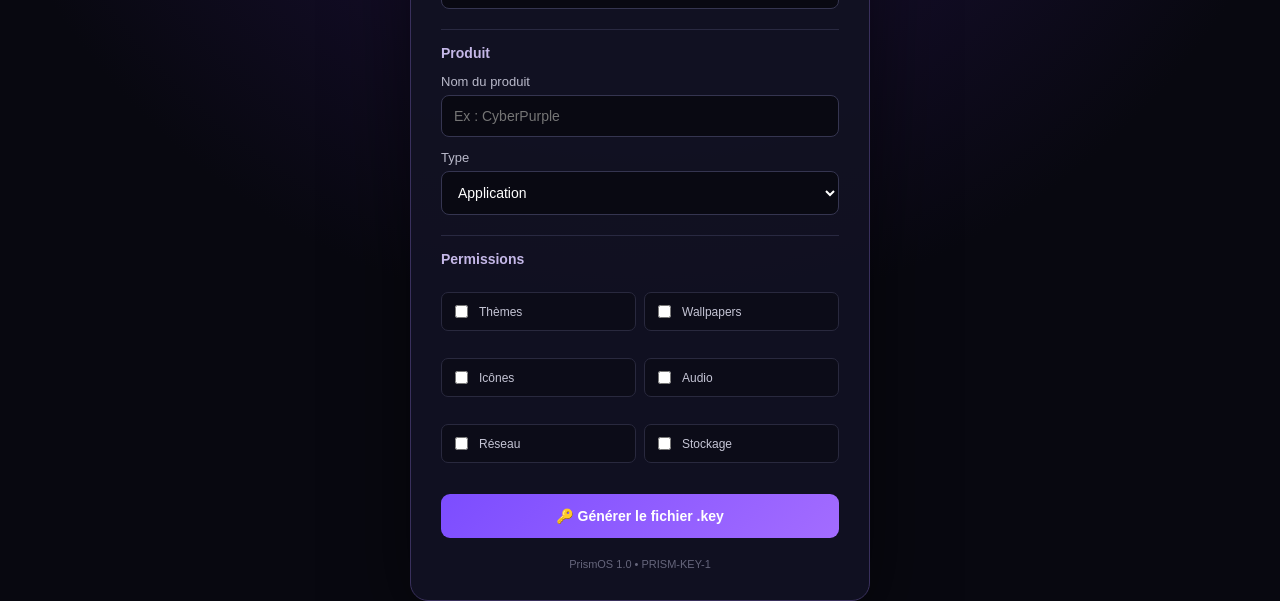
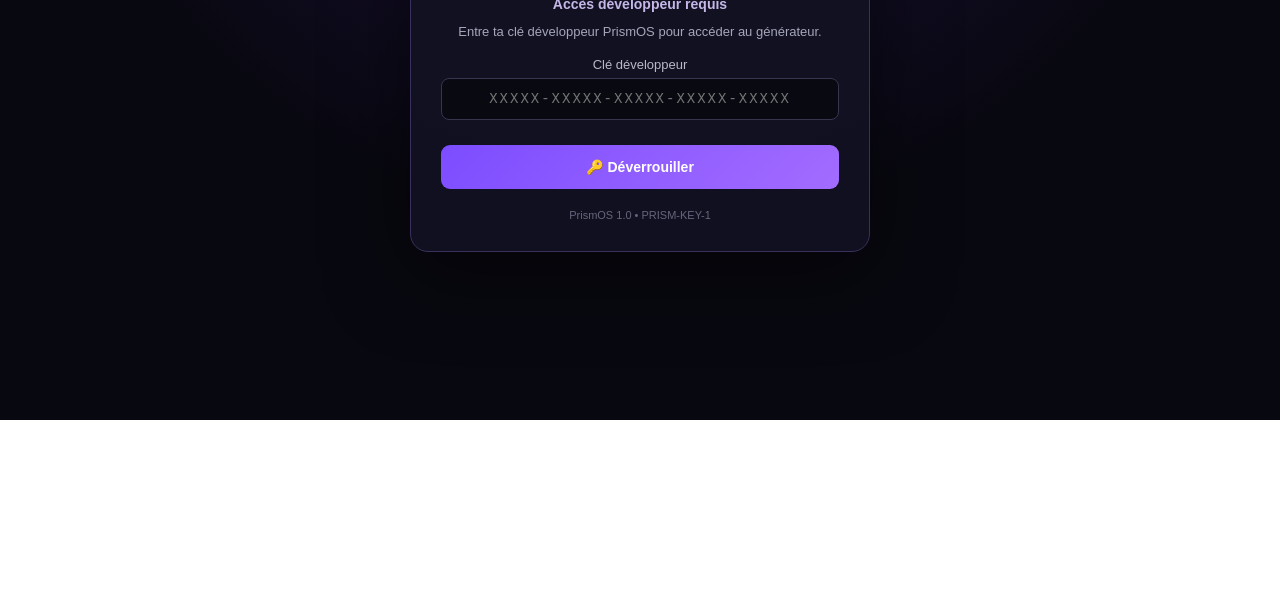
Before and after one commit to Pinnp5DS/PrismOS-Signer, a plain HTML site: page index.html in a window 1280 px wide. Shown: the part 380-981 px from the top of the page. After the commit the page ends 800 px from the top, so only its background shows below. Drawn offline with Linux system fonts and the light colour scheme.

Commit message:
Enhance gate screen UI and button styles
Added styles for disabled buttons and enhanced gate screen UI elements.

```diff
--- a/index.html
+++ b/index.html
@@ -185,6 +185,13 @@
             filter: brightness(1.1);
         }
 
+        button:disabled {
+            opacity: 0.5;
+            cursor: not-allowed;
+            transform: none;
+            filter: none;
+        }
+
         .result {
             display: none;
 
@@ -232,6 +239,57 @@
 
             font-size: 11px;
         }
+
+        /* ---- GATE SCREEN ---- */
+
+        .gate {
+            text-align: center;
+        }
+
+        .gate-icon {
+            font-size: 40px;
+
+            margin-bottom: 10px;
+        }
+
+        .gate-msg {
+            margin: 4px 0 18px;
+
+            color: #a6a6bb;
+
+            font-size: 13px;
+        }
+
+        .gate input {
+            text-align: center;
+
+            letter-spacing: 2px;
+
+            text-transform: uppercase;
+
+            font-family: monospace;
+        }
+
+        .gate-error {
+            display: none;
+
+            margin-top: 10px;
+
+            padding: 10px;
+
+            background: rgba(255, 80, 80, 0.08);
+
+            border: 1px solid rgba(255, 80, 80, 0.4);
+            border-radius: 8px;
+
+            color: #ff8a8a;
+
+            font-size: 12px;
+        }
+
+        .app {
+            display: none;
+        }
     </style>
 </head>
 
@@ -251,6 +309,52 @@
         Developer Product Key Generator
     </div>
 
+
+    <!-- ============================= -->
+    <!-- GATE : vérification de clé    -->
+    <!-- ============================= -->
+
+    <div id="gate" class="gate">
+
+        <div class="gate-icon">
+            🔒
+        </div>
+
+        <div class="section-title">
+            Accès développeur requis
+        </div>
+
+        <div class="gate-msg">
+            Entre ta clé développeur PrismOS pour accéder au générateur.
+        </div>
+
+        <label for="devKeyInput">
+            Clé développeur
+        </label>
+
+        <input
+            id="devKeyInput"
+            type="text"
+            placeholder="XXXXX-XXXXX-XXXXX-XXXXX-XXXXX"
+            maxlength="29"
+        >
+
+        <div id="gateError" class="gate-error">
+            Clé invalide. Vérifie ta saisie et réessaie.
+        </div>
+
+        <button onclick="checkDevKey()">
+            🔑 Déverrouiller
+        </button>
+
+    </div>
+
+
+    <!-- ============================= -->
+    <!-- APP : générateur (masqué)     -->
+    <!-- ============================= -->
+
+    <div id="app" class="app">
 
         <!-- VERSION -->
 
@@ -438,6 +542,8 @@
 
         </div>
 
+    </div>
+
 
     <div class="footer">
         PrismOS 1.0 • PRISM-KEY-1
@@ -449,6 +555,85 @@
 <script>
 
 let generatedKey = null;
+
+
+/*
+    Clé développeur valide.
+
+    (À terme, cette vérification devra être faite côté serveur —
+    ceci n'est qu'une protection côté client, facilement contournable.)
+*/
+
+const VALID_DEV_KEY = "3E82D-2S728-2D821-2NDI2-8BCMP";
+
+
+/*
+    Vérification de la clé développeur.
+*/
+
+function checkDevKey() {
+
+    const input =
+        document.getElementById("devKeyInput");
+
+    const errorBox =
+        document.getElementById("gateError");
+
+    const entered =
+        input.value.trim().toUpperCase();
+
+    if (entered === VALID_DEV_KEY) {
+
+        document.getElementById("gate").style.display =
+            "none";
+
+        document.getElementById("app").style.display =
+            "block";
+
+        errorBox.style.display =
+            "none";
+
+        /*
+            UserLock : quand la clé développeur est utilisée,
+            le champ "Développeur" est forcé à "Unknow" et
+            verrouillé (non modifiable).
+        */
+
+        const developerField =
+            document.getElementById("developer");
+
+        developerField.value = "Unknow";
+
+        developerField.readOnly = true;
+
+        developerField.style.opacity = "0.6";
+
+        developerField.style.cursor = "not-allowed";
+
+    } else {
+
+        errorBox.style.display =
+            "block";
+
+        input.focus();
+        input.select();
+    }
+}
+
+
+/*
+    Permet de valider avec la touche Entrée.
+*/
+
+document
+    .getElementById("devKeyInput")
+    .addEventListener("keydown", function (e) {
+
+        if (e.key === "Enter") {
+            checkDevKey();
+        }
+
+    });
 
 
 /*
```
Lines whose indentation alone changed are shown as unchanged.
